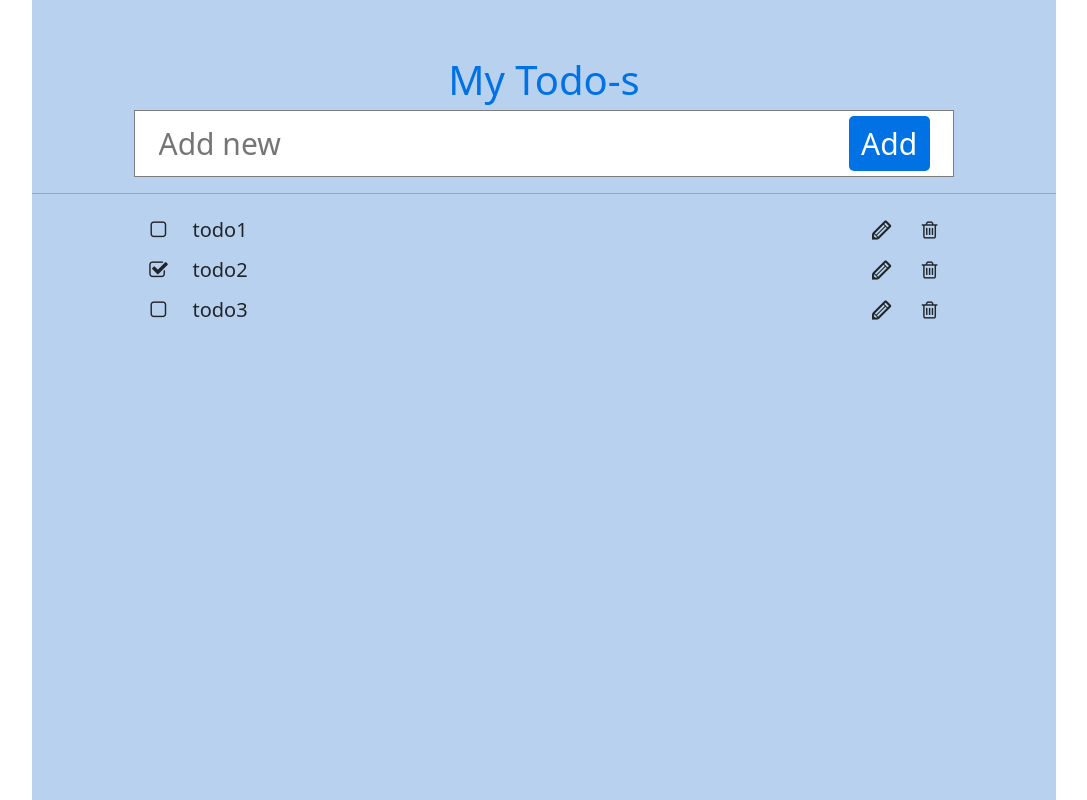
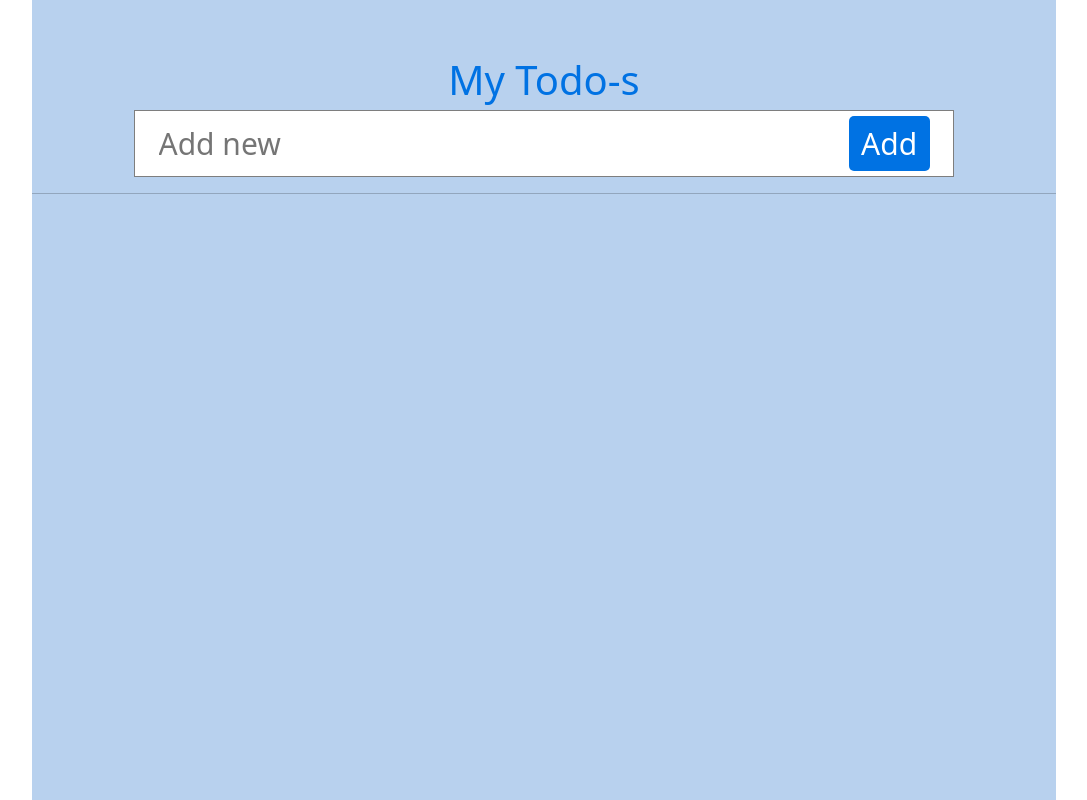
Before and after one commit to meow0516/demo_todolist_vue, a plain HTML site: page todolist.html in a window 1280 px wide. Shown: the whole page, without its empty margins (96-1183 px from the left). Drawn offline with Linux system fonts and the light colour scheme.

Commit message:
add api.js, hide original todolist

```diff
--- a/todolist.html
+++ b/todolist.html
@@ -23,7 +23,7 @@
         <hr />
         <div class="todos">
             <ul>
-                <li>
+                <!-- <li>
                     <div class="d-flex todo_item">
                         <div class="icon_add complete icon-check-empty"></div>
                         <div class="content" contenteditable="false">todo1</div>
@@ -46,7 +46,7 @@
                         <div class="icon_add edit icon-pencil"></div>
                         <div class="icon_add icon-trash-empty delete"></div>
                     </div>
-                </li>
+                </li> -->
                 <li class="none">
                     <div class="d-flex todo_item">
                         <div class="icon_add complete icon-check-empty"></div>
@@ -62,6 +62,11 @@
 
 </body>
 
+
 <script src="js/jquery-3.6.0.min.js"></script>
 <script src="js/main.js"></script>
+<script src="js/todoapi.js"></script>
+<!-- <script src="js/login.js"></script> -->
+<!-- <script src="js/get_user_token.js"></script> -->
+<!-- <script src="js/get_tasks.js"></script> -->
 </html>
```
